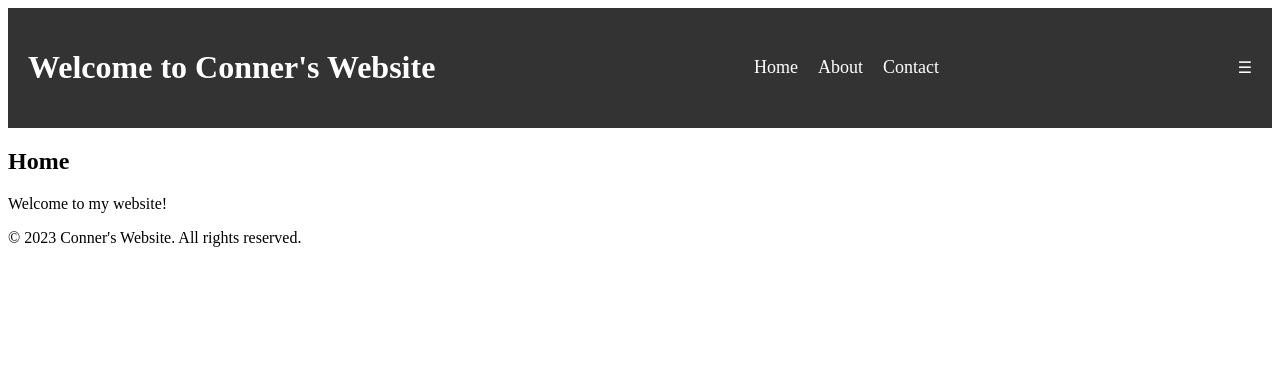
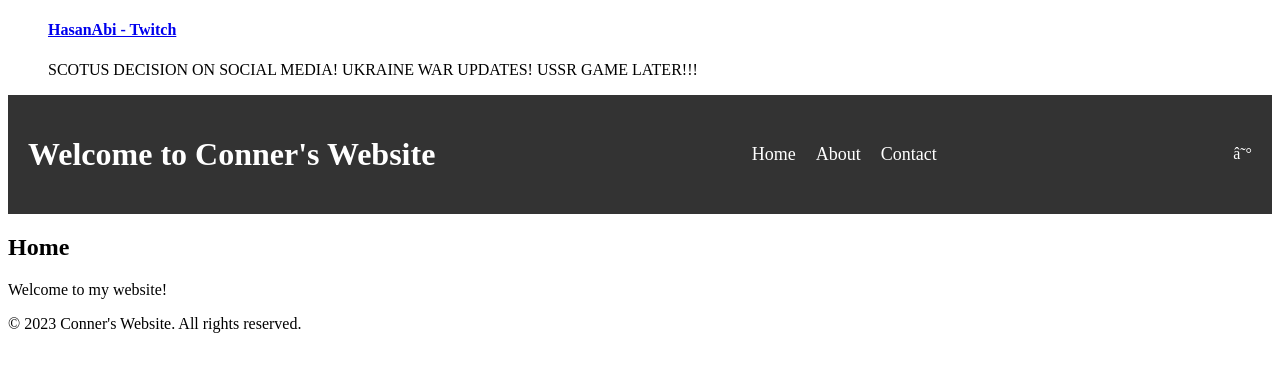
Before and after one commit to FWEPXmXDEbGRhuCpwvmC/MyWebsite, a plain HTML site: page index.html in a window 1280 px wide. Drawn offline with Linux system fonts and the light colour scheme; a script that the page names is missing.

Commit message:
Update index.html

```diff
--- a/index.html
+++ b/index.html
@@ -1,6 +1,8 @@
 <!DOCTYPE html>
 <html>
   <head>
+    <blockquote class="embedly-card"><h4><a href="https://www.twitch.tv/hasanabi">HasanAbi - Twitch</a></h4><p>SCOTUS DECISION ON SOCIAL MEDIA! UKRAINE WAR UPDATES! USSR GAME LATER!!!</p></blockquote>
+<script async src="//cdn.embedly.com/widgets/platform.js" charset="UTF-8"></script>
     <script async src="https://pagead2.googlesyndication.com/pagead/js/adsbygoogle.js?client=ca-pub-9593593466282114"
      crossorigin="anonymous"></script>
     <title>Conner's Website</title>
```
